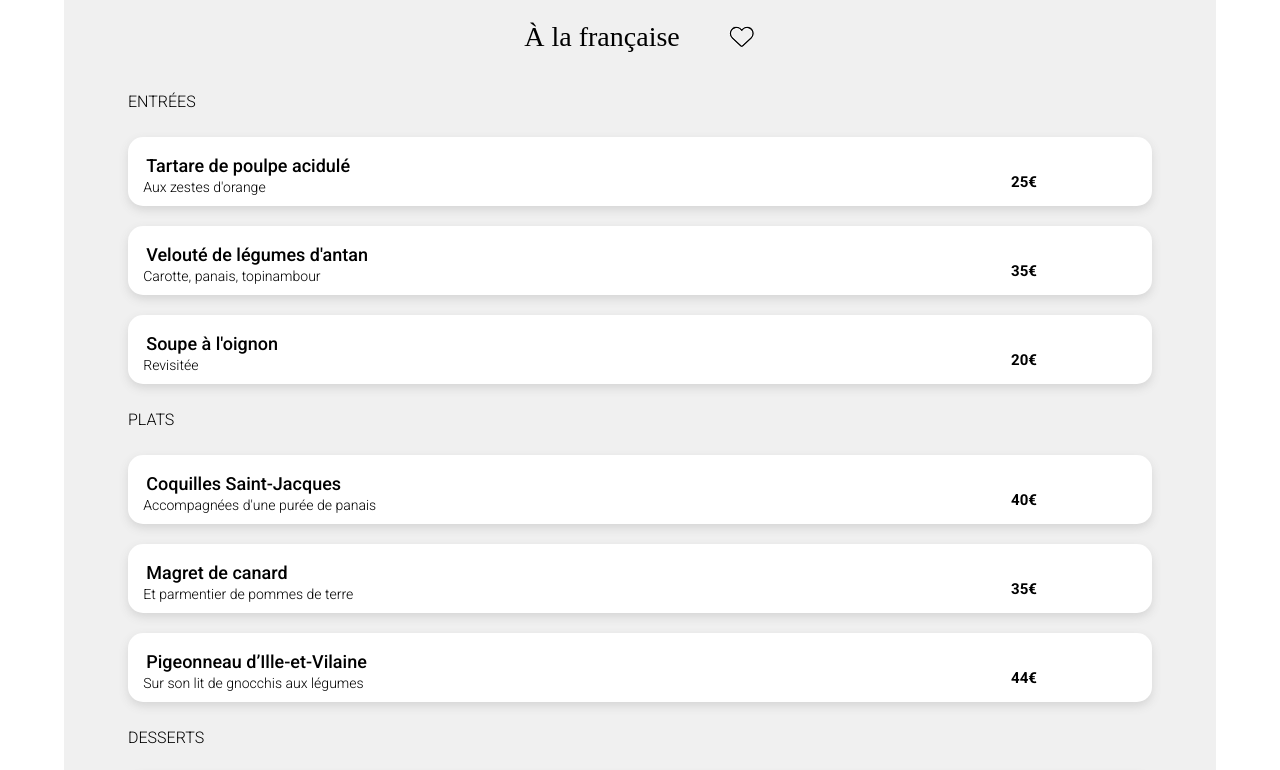
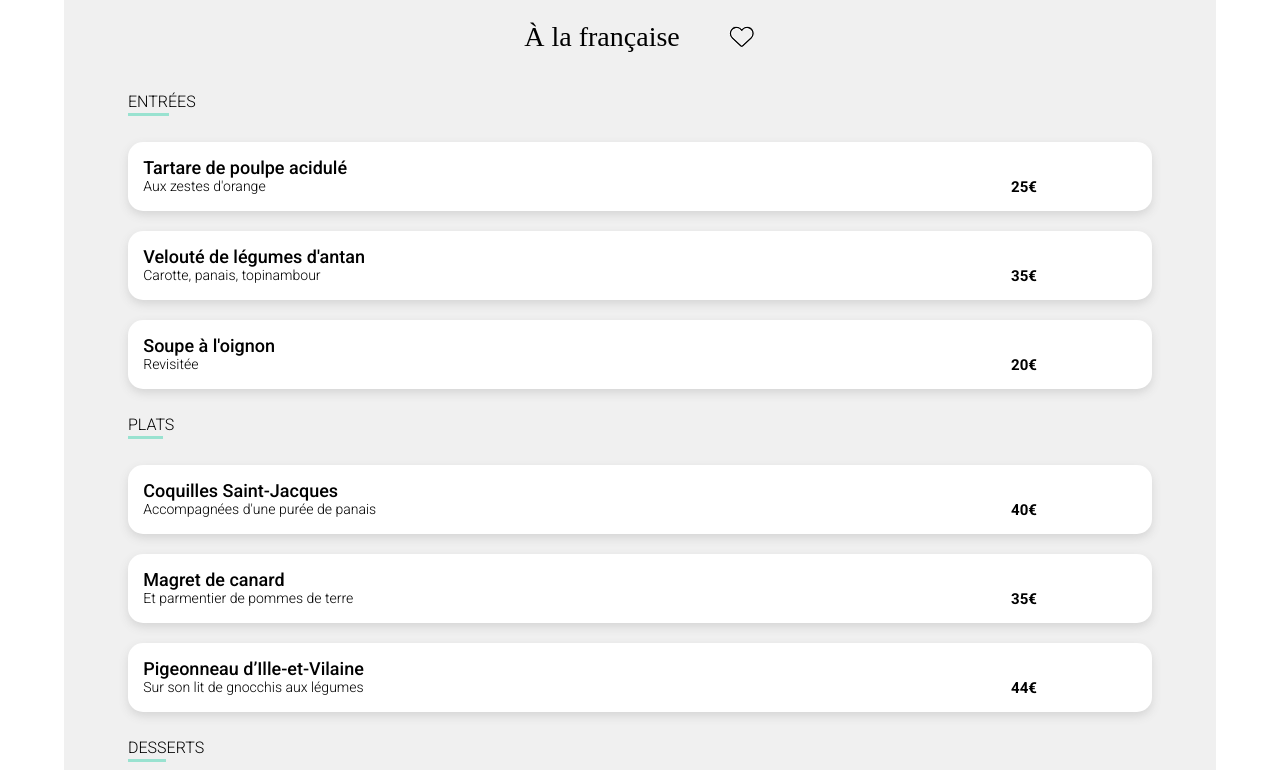
Before and after one commit to LuumiA/OhMyFood, a website: page restaurants/alafrancaise.html in a window 1280 px wide. Shown: the part 529-1299 px from the top of the page. Drawn offline with Linux system fonts and the light colour scheme; a web font is replaced by a local one.

Commit message:
Correction de la partie desktop ( footer )

```diff
--- a/sass/components/loader-spiner.scss
+++ b/sass/components/loader-spiner.scss
@@ -113,7 +113,7 @@
         z-index: 1;
         position: absolute;
         top: 35%;
-        right: 30%;
+        right: 35%;
         display: inline-block;
         font-family: "Font Awesome 5 Free";
         font-weight: 900;
@@ -136,7 +136,7 @@
       &::before {
         position: absolute;
         top: 35%;
-        right: 33%;
+        right: 30%;
         display: inline-block;
         font-family: "Font Awesome 5 Free";
         font-weight: 900;
@@ -150,7 +150,7 @@
       &::after {
         position: absolute;
         top: 30%;
-        right: 37%;
+        right: 28%;
         display: inline-block;
         font-family: "Font Awesome 5 Free";
         font-weight: 900;
--- a/sass/homepage/homepage.scss
+++ b/sass/homepage/homepage.scss
@@ -1,6 +1,7 @@
 body {
-  margin: 0;
   width: 100%;
+  max-width: 1920px;
+  margin: 0 auto;
 }
 
 .title-container {
@@ -350,19 +351,19 @@ a {
 
   padding: 22px 25px 22px 25px;
   @include desktop {
-    flex-direction: row-reverse !important;
+    flex-direction: row !important;
     justify-content: flex-end;
-    align-items: flex-end;
+    align-items: center;
     background-color: #353535;
     height: 114px !important;
     padding: 22px 25px 22px 25px;
+    gap: 16px;
   }
   &__text1 {
     display: flex;
     flex-direction: row;
-    align-items: flex-start;
-    margin-top: 16px;
     gap: 11px;
+    margin-top: 0 !important;
   }
   &__text1--color {
     color: #ffffff;
@@ -378,8 +379,21 @@ a {
   &__text2 {
     display: flex;
     flex-direction: row;
-    align-items: flex-start;
     gap: 10.08px;
+  }
+  &__text3 {
+    display: flex;
+    @include desktop {
+      margin-left: 20px;
+    }
+  }
+  &__icon {
+    display: flex;
+    margin-bottom: 15px;
+    @include desktop {
+      margin-left: 100px;
+      order: 5;
+    }
   }
 }
 
--- a/sass/restaurant/restaurant.scss
+++ b/sass/restaurant/restaurant.scss
@@ -83,12 +83,26 @@
 
 .entrees {
   display: flex;
+
   &__h3 {
     font-family: "Roboto";
     font-size: 16px;
     font-style: normal;
     font-weight: 300;
     text-transform: uppercase;
+    display: inline-block;
+    position: relative;
+    padding-bottom: 5px;
+
+    &::after {
+      content: "";
+      position: absolute;
+      left: 0%;
+      bottom: 0;
+      width: 60%;
+      height: 3px;
+      background-color: $color-tertiary;
+    }
   }
 }
 
@@ -137,6 +151,9 @@
     font-size: 18px;
     font-style: normal;
     font-weight: 500;
+    @include desktop {
+      margin: 0;
+    }
   }
   &__description--p {
     margin: 0;
@@ -190,6 +207,18 @@
     font-style: normal;
     font-weight: 300;
     text-transform: uppercase;
+    display: inline-block;
+    position: relative;
+    padding-bottom: 5px;
+    &::after {
+      content: "";
+      position: absolute;
+      left: 0%;
+      bottom: 0;
+      width: 76%;
+      height: 3px;
+      background-color: $color-tertiary;
+    }
   }
 }
 
@@ -201,6 +230,18 @@
     font-style: normal;
     font-weight: 300;
     text-transform: uppercase;
+    display: inline-block;
+    position: relative;
+    padding-bottom: 5px;
+    &::after {
+      content: "";
+      position: absolute;
+      left: 0%;
+      bottom: 0;
+      width: 50%;
+      height: 3px;
+      background-color: $color-tertiary;
+    }
   }
 }
 
@@ -231,7 +272,6 @@
   flex-direction: column;
   background-color: #353535;
   height: 186px;
-
   padding: 22px 25px 22px 25px;
   &__text1 {
     display: flex;
```
Also changed, not shown: assets/css/style.css, 1 other file.
